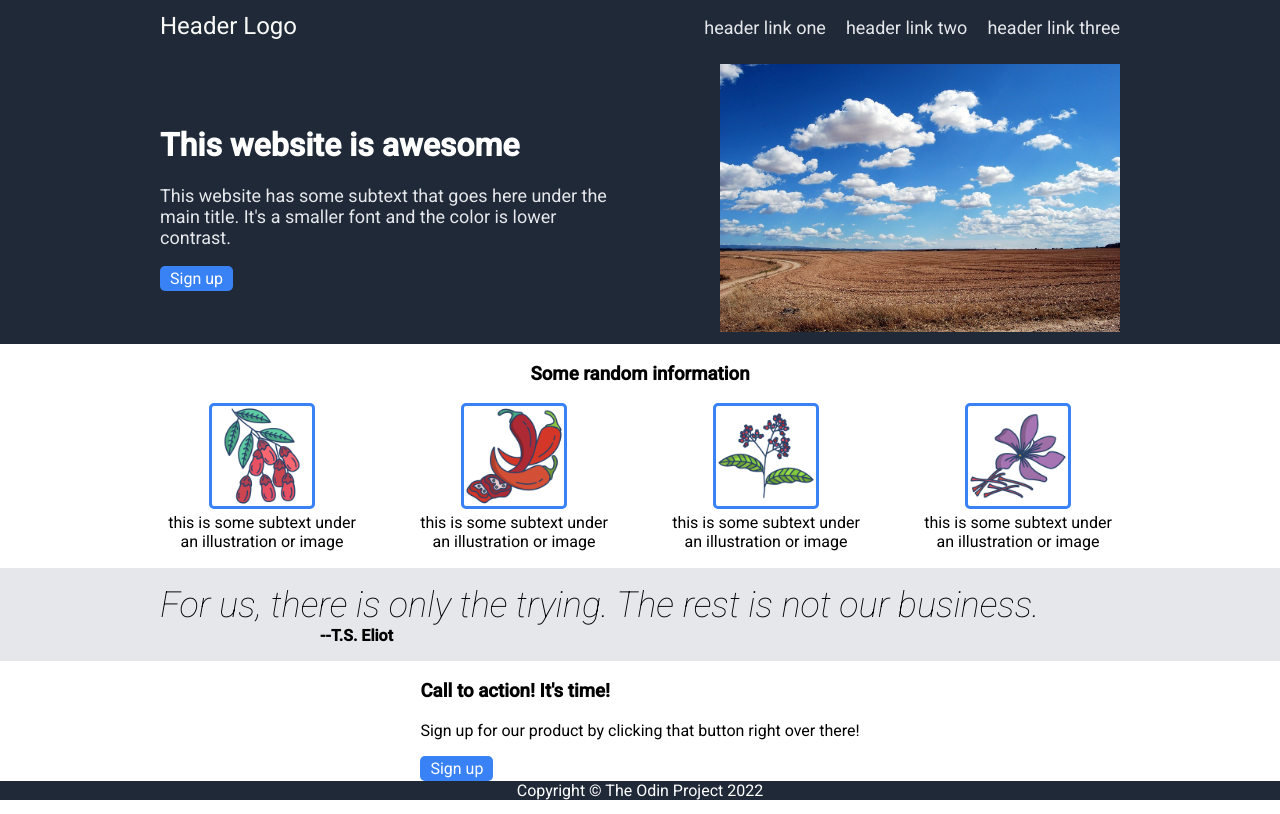
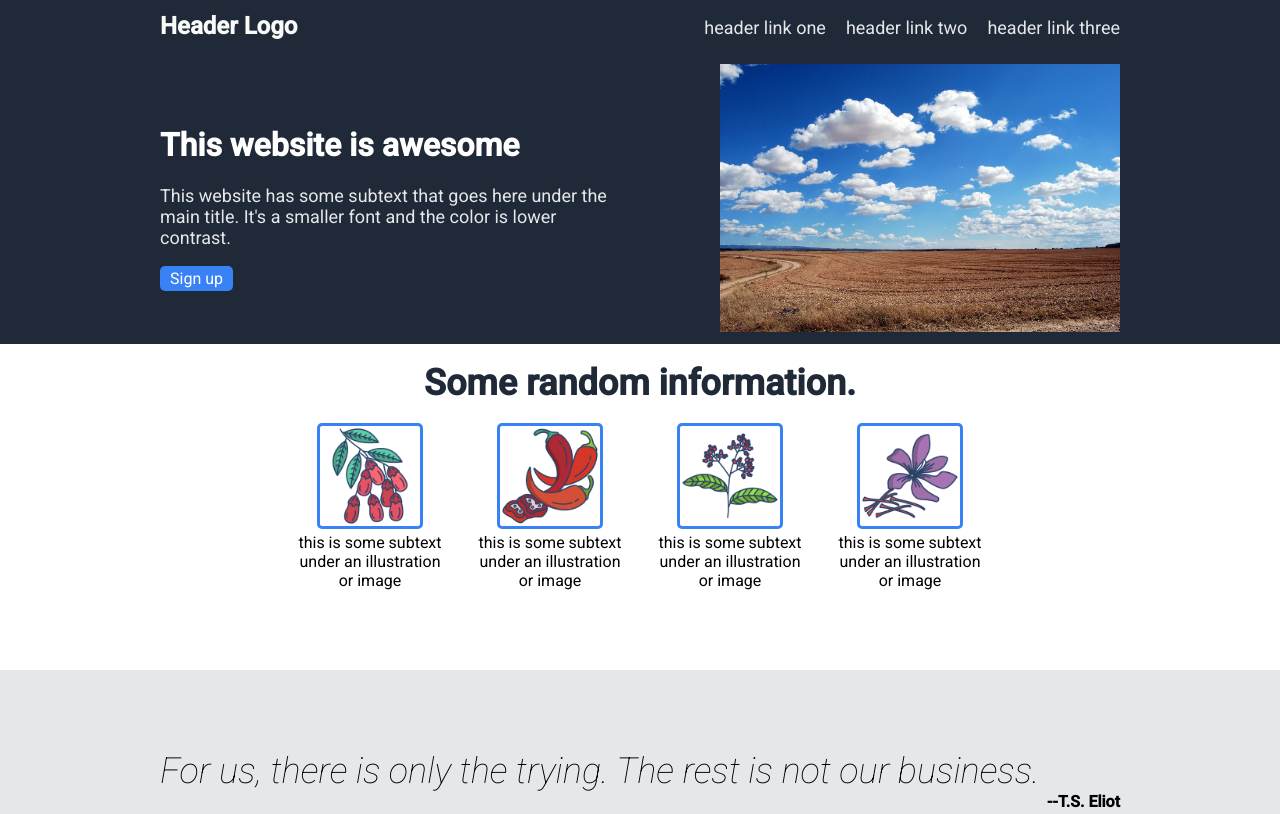
Before and after one commit to OnTheHook/landing-page, a plain HTML site: page index.html in a window 1280 px wide. Shown: the top 814 px of the page. Drawn offline with Linux system fonts and the light colour scheme.

Commit message:
Add more css to adjust spacing and text

```diff
--- a/index.html
+++ b/index.html
@@ -13,7 +13,7 @@
 <body>
     <div class="top">
         <div class="header">
-            Header Logo
+            <strong>Header Logo</strong>
             <ul class="top_links">
                 <li><a href="http://www.google.com">header link one</a></li>
                 <li><a href="http://www.google.com">header link two</a></li>
@@ -30,7 +30,7 @@
         </div>
     </div>
     <div class="two">
-        <h3>Some random information</h3>
+        <h3><span class="information">Some random information.</span></h3>
         <div class="items">
             <div class="item">
                 <img src="./images/barberry.png">
@@ -51,10 +51,12 @@
         </div>
     </div>
     <div class="three">
-        <div class="quote">
-            <em>For us, there is only the trying. The rest is not our business.</em>
+        <div class="quote_container">
+            <div class="quote">
+                <em>For us, there is only the trying. The rest is not our business.</em>
+            </div>
+            <div class="author"><strong>--T.S. Eliot</strong></div>
         </div>
-        <div class="author"><strong>--T.S. Eliot</strong></div>
     </div>
     <div class="four">
         <div class="action">
--- a/style.css
+++ b/style.css
@@ -12,7 +12,7 @@ body {
     display: flex;
     flex-direction: column;
     align-items: center;
-    flex: 1;
+    flex: 1 0 auto;
 }
 
 .header {
@@ -59,19 +59,25 @@ body {
     display: flex;
     flex-direction: column;
     align-items: center;
-    padding-bottom: 16px;
-    flex: 1;
+    padding-bottom: 80px;
+    flex: 1 0 auto;
 
+}
+
+.two .information {
+    color: #1F2937;
+    font-size: 36px;
+    font-style: extra-bold;
 }
 
 .items {
     display: flex;
-    column-gap: 52px;
+    column-gap: 30px;
     justify-content: center;
 }
 
 .item {
-    max-width: 200px;
+    max-width: 150px;
     text-align: center;
 }
 .item img {
@@ -86,18 +92,23 @@ body {
     display: flex;
     flex-direction: column;
     align-items: center;
-    padding-top: 16px;
-    padding-bottom: 16px;
-    flex: 1;
+    justify-content: center;
+    padding-top: 80px;
+    padding-bottom: 80px;
+    /* margin-bottom: 16px; */
+    flex: 1 0 auto;
 }
 
+.quote_container {
+    width: 960px;
+    display: flex;
+    flex-direction: column;
+}
 .quote {
     font-size: 36px;
-    width: 960px;
 }
 
 .author {
-    width: 960px;
     align-self: flex-end;
 
 }
@@ -107,7 +118,26 @@ body {
     display: flex;
     flex-direction: column;
     align-items: center;
-    flex: 1;
+    flex: 1 0 auto;
+    margin: 0;
+    padding-top: 60px;
+    padding-bottom: 60px;
+
+}
+
+.action {
+    background-color: #3882F6;
+    color: white;
+    width: 960px;
+    display: flex;
+    justify-content: space-around;
+    align-items: center;
+    border-radius: 5px;
+
+}
+
+.action .sign_up {
+    border: 1px solid white;
 }
 
 .footer {
@@ -116,6 +146,7 @@ body {
     display: flex;
     flex-direction: column;
     align-items: center;
+    padding: 10px;
 }
 
 ul {
```
